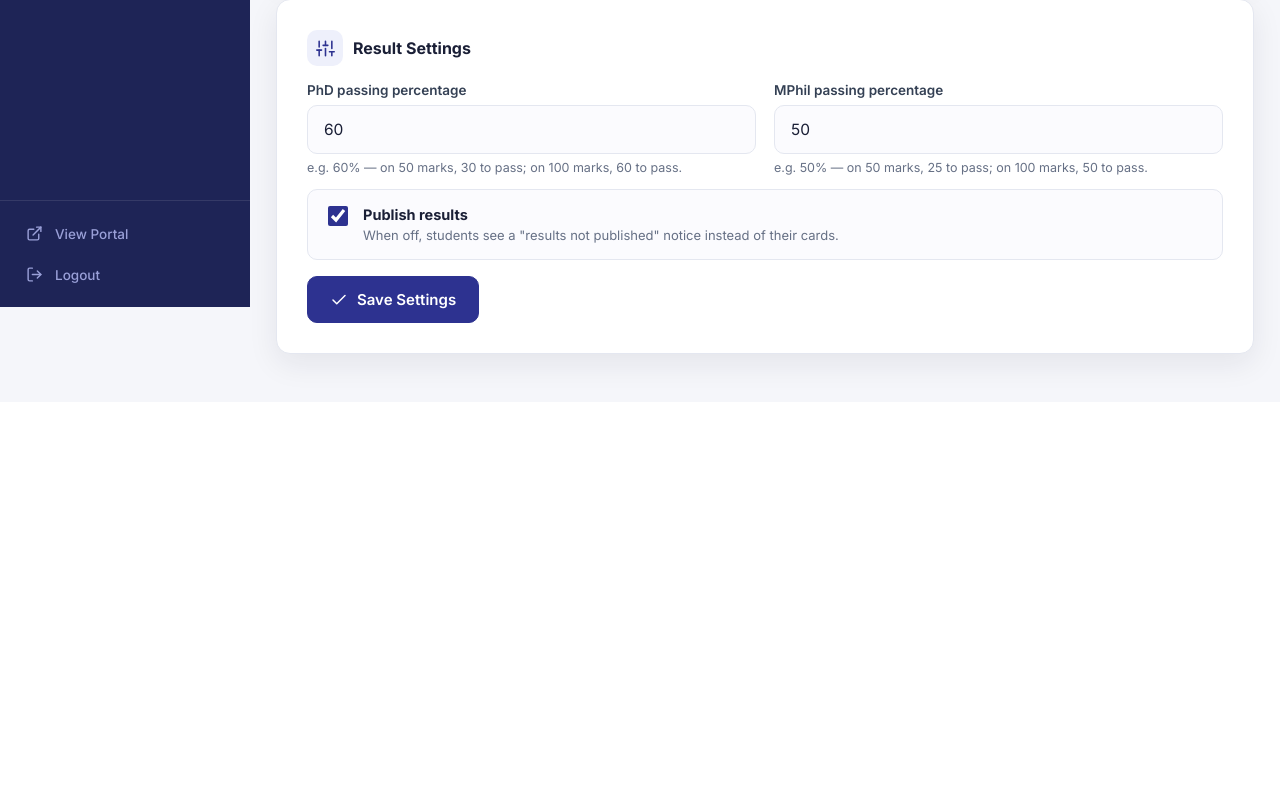
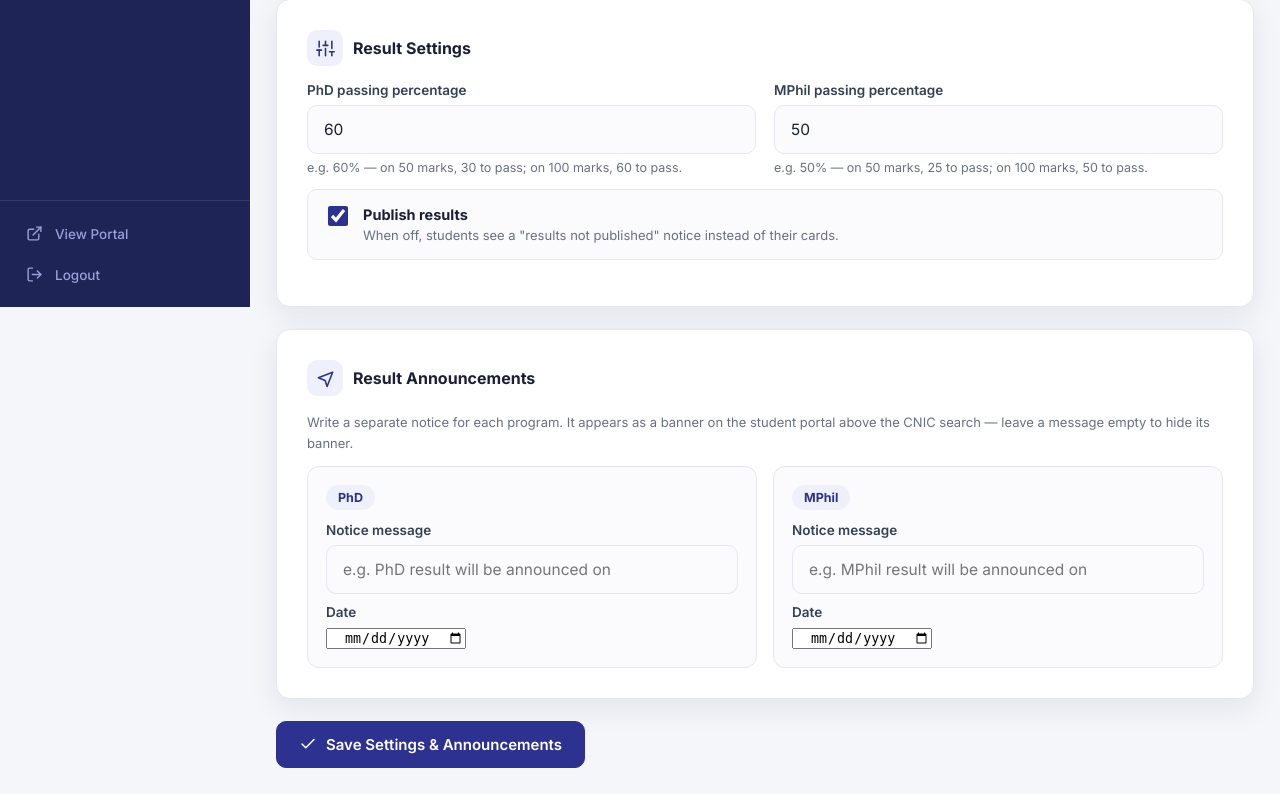
Before and after one commit to uzairareeb/cuvas-result-portal, a Flask app: page /admin/upload in a window 1280 px wide. Shown: the part 493-1287 px from the top of the page. Before the commit the page ends 872 px from the top, so only its background shows below. Run offline with Flask 3, Linux system fonts and the light colour scheme; the visitor is signed in with stand-in values (Sample User, id 1); data comes from the database, SQL or seed files in the repository; some libraries are stand-ins or nearby versions.

Commit message:
Filtered Excel export + per-program announcement banners

```diff
--- a/templates/admin_students.html
+++ b/templates/admin_students.html
@@ -22,6 +22,10 @@
     {% if q or program != 'all' or status != 'all' %}
     <a href="{{ url_for('admin_students') }}" class="btn ghost sm">Clear</a>
     {% endif %}
+    <a href="{{ url_for('admin_export', q=q, program=program, status=status) }}" class="btn ghost sm" style="margin-left:auto">
+      <svg viewBox="0 0 24 24" fill="none" stroke="currentColor" stroke-width="2" stroke-linecap="round" stroke-linejoin="round"><path d="M21 15v4a2 2 0 0 1-2 2H5a2 2 0 0 1-2-2v-4"/><polyline points="7 10 12 15 17 10"/><line x1="12" y1="15" x2="12" y2="3"/></svg>
+      Export Excel
+    </a>
   </form>
 
   <p class="hint" style="margin:0 0 12px">Showing {{ rows|length }} of {{ total }} students</p>
--- a/templates/admin_upload.html
+++ b/templates/admin_upload.html
@@ -34,12 +34,12 @@
   </script>
 </div>
 
+<form method="post" action="{{ url_for('admin_settings') }}">
   <div class="card section">
     <div class="section-head">
       <span class="section-icon"><svg viewBox="0 0 24 24" fill="none" stroke="currentColor" stroke-width="2" stroke-linecap="round" stroke-linejoin="round"><line x1="4" y1="21" x2="4" y2="14"/><line x1="4" y1="10" x2="4" y2="3"/><line x1="12" y1="21" x2="12" y2="12"/><line x1="12" y1="8" x2="12" y2="3"/><line x1="20" y1="21" x2="20" y2="16"/><line x1="20" y1="12" x2="20" y2="3"/><line x1="1" y1="14" x2="7" y2="14"/><line x1="9" y1="8" x2="15" y2="8"/><line x1="17" y1="16" x2="23" y2="16"/></svg></span>
       <h3>Result Settings</h3>
     </div>
-  <form method="post" action="{{ url_for('admin_settings') }}">
     <div class="grid2" style="margin-bottom:14px">
       <div>
         <label class="f-label" for="phd_pct">PhD passing percentage</label>
@@ -56,10 +56,35 @@
       <input type="checkbox" name="published" value="1" {% if published %}checked{% endif %}>
       <span><strong>Publish results</strong><br><span class="hint">When off, students see a "results not published" notice instead of their cards.</span></span>
     </label>
+  </div>
+
+  <div class="card section">
+    <div class="section-head">
+      <span class="section-icon"><svg viewBox="0 0 24 24" fill="none" stroke="currentColor" stroke-width="2" stroke-linecap="round" stroke-linejoin="round"><path d="M3 11l18-7-7 18-2.5-7.5L3 11z"/></svg></span>
+      <h3>Result Announcements</h3>
+    </div>
+    <p class="hint" style="margin-top:0">Write a separate notice for each program. It appears as a banner on the student portal above the CNIC search — leave a message empty to hide its banner.</p>
+    <div class="announce-grid">
+      <div class="announce-box">
+        <div class="announce-head"><span class="pill prog">PhD</span></div>
+        <label class="f-label" for="phd_notice">Notice message</label>
+        <input type="text" class="no-icon" id="phd_notice" name="phd_notice" value="{{ phd_notice }}" placeholder="e.g. PhD result will be announced on">
+        <label class="f-label" for="phd_notice_date" style="margin-top:10px">Date</label>
+        <input type="date" class="no-icon" id="phd_notice_date" name="phd_notice_date" value="{{ phd_notice_date }}">
+      </div>
+      <div class="announce-box">
+        <div class="announce-head"><span class="pill prog">MPhil</span></div>
+        <label class="f-label" for="mphil_notice">Notice message</label>
+        <input type="text" class="no-icon" id="mphil_notice" name="mphil_notice" value="{{ mphil_notice }}" placeholder="e.g. MPhil result will be announced on">
+        <label class="f-label" for="mphil_notice_date" style="margin-top:10px">Date</label>
+        <input type="date" class="no-icon" id="mphil_notice_date" name="mphil_notice_date" value="{{ mphil_notice_date }}">
+      </div>
+    </div>
+  </div>
+
   <button type="submit" class="btn primary">
     <svg viewBox="0 0 24 24" fill="none" stroke="currentColor" stroke-width="2" stroke-linecap="round" stroke-linejoin="round"><polyline points="20 6 9 17 4 12"/></svg>
-      Save Settings
+    Save Settings &amp; Announcements
   </button>
 </form>
-</div>
 {% endblock %}
```
Also changed, not shown: templates/index.html (+13 -0 lines). Lines whose indentation alone changed are shown as unchanged.
